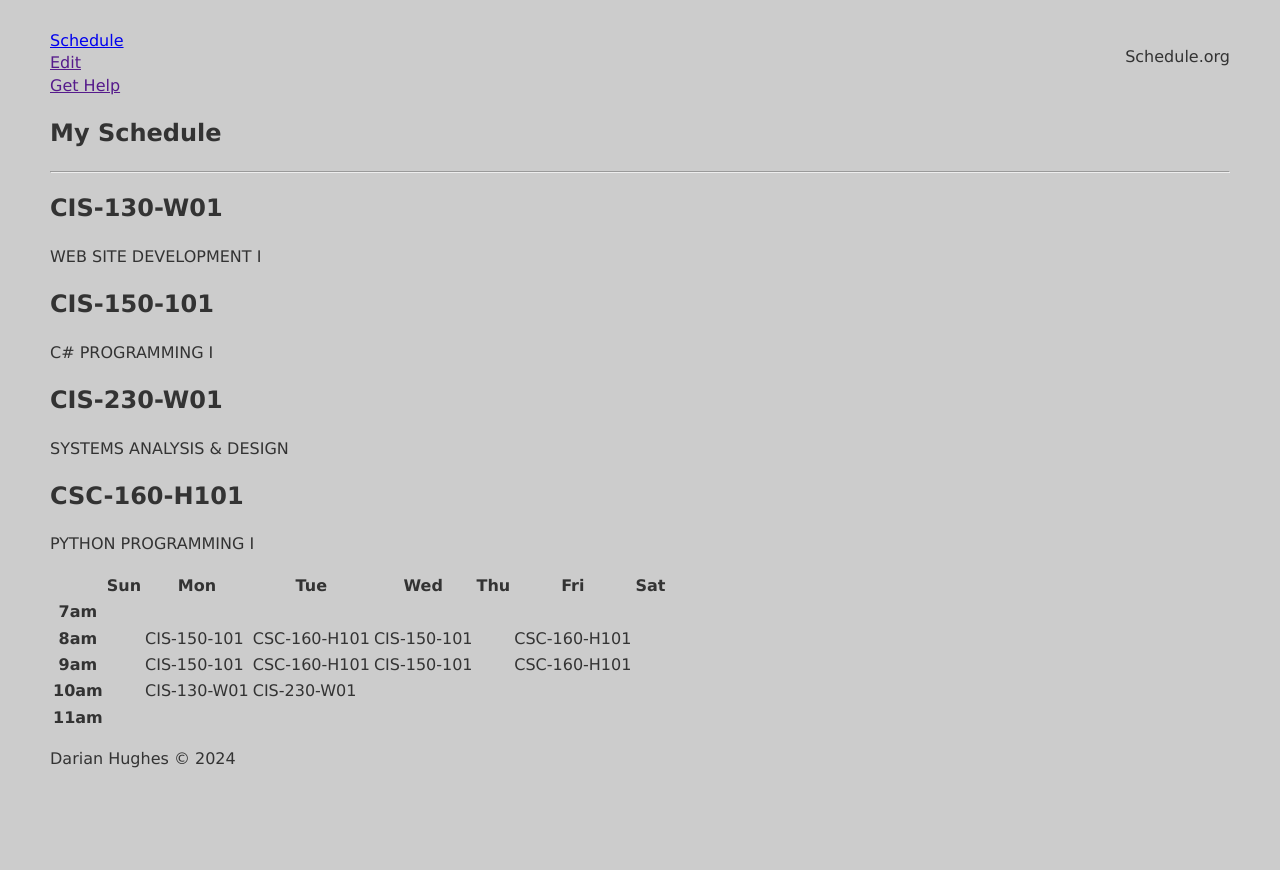
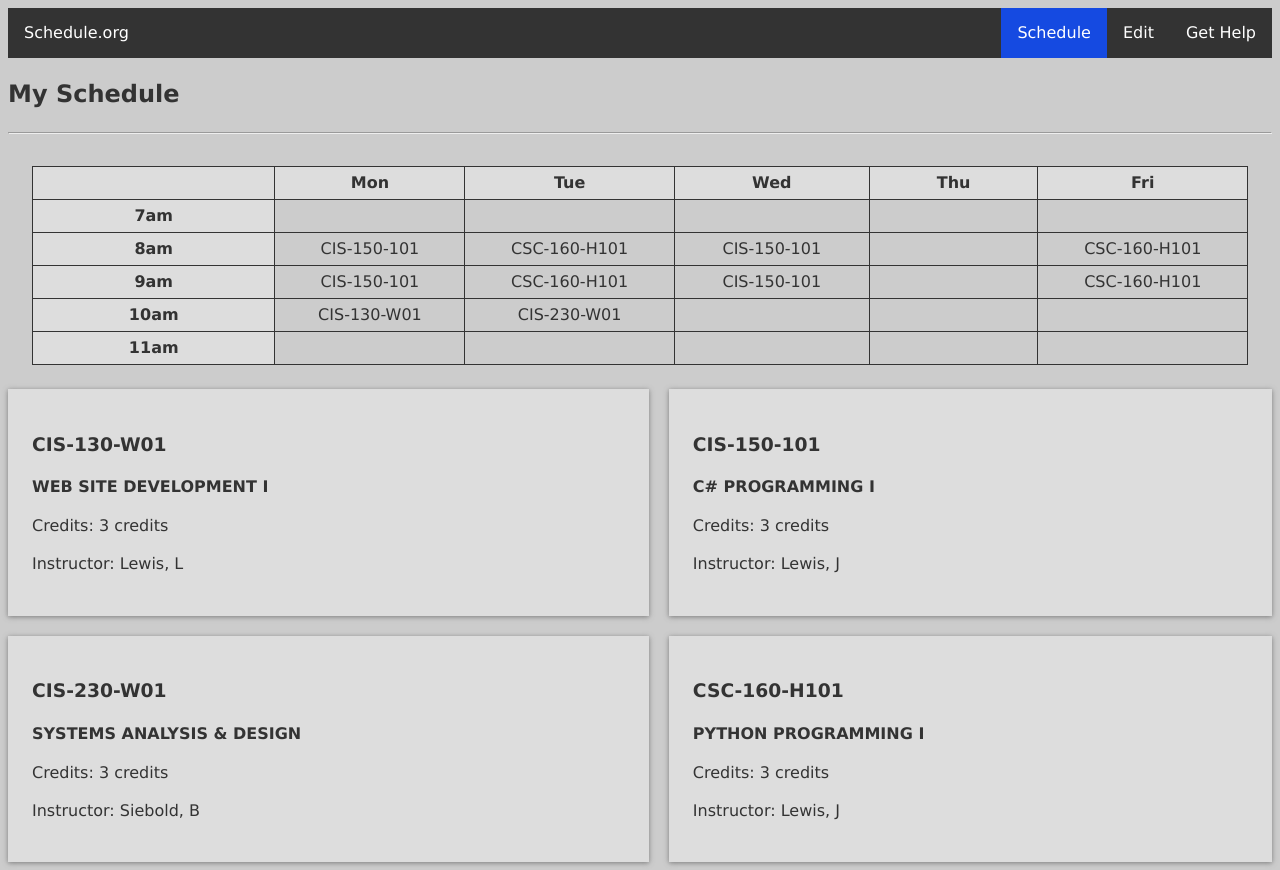
Before and after one commit to darianhughes/My-Schedule, a plain HTML site: page index.html in a window 1280 px wide. Before the commit the page ends 801 px from the top, so only its background shows below. Drawn offline with Linux system fonts and the light colour scheme.

Commit message:
coded style.css and made website look professional

```diff
--- a/index.html
+++ b/index.html
@@ -19,17 +19,17 @@
         <header>
             <nav>
                 <ul>
-                    <li style="float:right">
-                        <p>Schedule.org</p>
+                    <li style="float:left">
+                        <a href="">Schedule.org</a>
                     </li>
                     <li>
-                        <a href="index.html" class="active">Schedule</a>
+                        <a href="">Get Help</a>
                     </li>
                     <li>
                         <a href="">Edit</a>
                     </li>
                     <li>
-                        <a href="">Get Help</a>
+                        <a href="index.html" class="active">Schedule</a>
                     </li>
                 </ul>
             </nav>
@@ -39,37 +39,15 @@
             <h2>My Schedule</h2>
             <hr>
             <section class="container">
-                <div class="description">
-                    <div class="minicontainer">
-                        <div class="tinybox box1">
-                            <h2>CIS-130-W01</h2>
-                            <p>WEB SITE DEVELOPMENT I</p>
-                        </div>
-                        <div class="tinybox box2">
-                            <h2>CIS-150-101</h2>
-                            <p>C# PROGRAMMING I</p>
-                        </div>
-                        <div class="tinybox box3">
-                            <h2>CIS-230-W01</h2>
-                            <p>SYSTEMS ANALYSIS & DESIGN</p>
-                        </div>
-                        <div class="tinybox box4">
-                            <h2>CSC-160-H101</h2>
-                            <p>PYTHON PROGRAMMING I</p>
-                        </div>
-                    </div>
-                </div>
                 <div class="schedule">
                     <table>
                         <tr>
                             <th></th>
-                            <th>Sun</th>
                             <th>Mon</th>
                             <th>Tue</th>
                             <th>Wed</th>
                             <th>Thu</th>
                             <th>Fri</th>
-                            <th>Sat</th>
                         </tr>
                         <tr>
                             <th>7am</th>
@@ -78,34 +56,27 @@
                             <td></td>
                             <td></td>
                             <td></td>
-                            <td></td>
                         </tr>
                         <tr>
                             <th>8am</th>
-                            <td></td>
                             <td>CIS-150-101</td>
                             <td>CSC-160-H101</td>
                             <td>CIS-150-101</td>
                             <td></td>
                             <td>CSC-160-H101</td>
-                            <td></td>
                         </tr>
                         <tr>
                             <th>9am</th>
-                            <td></td>
                             <td>CIS-150-101</td>
                             <td>CSC-160-H101</td>
                             <td>CIS-150-101</td>
                             <td></td>
                             <td>CSC-160-H101</td>
-                            <td></td>
                         </tr>
                         <tr>
                             <th>10am</th>
-                            <td></td>
                             <td>CIS-130-W01</td>
                             <td>CIS-230-W01</td>
-                            <td></td>
                             <td></td>
                             <td></td>
                             <td></td>
@@ -117,16 +88,40 @@
                             <td></td>
                             <td></td>
                             <td></td>
-                            <td></td>
-                            <td></td>
                         </tr>
                     </table>
                 </div>
             </section>
+            <section>
+                <div class="description">
+                    <div class="minicontainer">
+                        <div class="tinybox box1">
+                            <h3>CIS-130-W01</h2>
+                            <p><strong>WEB SITE DEVELOPMENT I</strong></p>
+                            <p>Credits: 3 credits</p>
+                            <p>Instructor: Lewis, L</p>
+                        </div>
+                        <div class="tinybox box2">
+                            <h3>CIS-150-101</h2>
+                            <p><strong>C# PROGRAMMING I</strong></p>
+                            <p>Credits: 3 credits</p>
+                            <p>Instructor: Lewis, J</p>
+                        </div>
+                        <div class="tinybox box3">
+                            <h3>CIS-230-W01</h2>
+                            <p><strong>SYSTEMS ANALYSIS & DESIGN</strong></p>
+                            <p>Credits: 3 credits</p>
+                            <p>Instructor: Siebold, B</p>
+                        </div>
+                        <div class="tinybox box4">
+                            <h3>CSC-160-H101</h2>
+                            <p><strong>PYTHON PROGRAMMING I</strong></p>
+                            <p>Credits: 3 credits</p>
+                            <p>Instructor: Lewis, J</p>
+                        </div>
+                    </div>
+                </div>
+            </section>
         </article>
-
-        <footer>
-            <p>Darian Hughes &copy; 2024</p>
-        </footer>
     </body>
 </html>
--- a/style.css
+++ b/style.css
@@ -13,7 +13,6 @@ html {
 
 body {
     background: #ccc;
-    margin: 30px 50px;
     line-height: 1.4;
 }
 
@@ -21,4 +20,70 @@ nav ul {
     list-style-type: none;
     margin: 0;
     padding: 0;
+    overflow: hidden;
+    background-color: #333;
 }
+
+nav li {
+    float: right;
+}
+
+nav li:last-child {
+    border-right: none;
+}
+
+nav li a {
+    display: block;
+    color: white;
+    text-align: center;
+    padding: 14px 16px;
+    text-decoration: none;
+}
+
+nav li a:hover:not(.active) {
+    background-color: #111;
+}
+
+.active {
+    background-color: #154AE1;
+}
+
+.container{
+    display: grid;
+    grid-gap: 20px;
+    padding: 1.5rem
+}
+
+.minicontainer{
+    display: grid;
+    grid-gap: 20px;
+    grid-template-areas:
+        'box1 box2'
+        'box3 box4';
+}
+
+.tinybox{
+    background: #ddd;
+    box-shadow: 0 1px 5px rgba(104, 104, 104, 0.8);
+    padding: 1.5rem;
+}
+
+.tinybox:hover{
+    background-color: lightgray;
+}
+
+table th, td{
+    border: 1px solid;
+    text-align: center;
+}
+
+table {
+    width: 100%;
+    border-collapse: collapse;
+}
+
+th {
+    height: 30px;
+    width: 20px;
+    background-color:  #ddd;
+}
```
